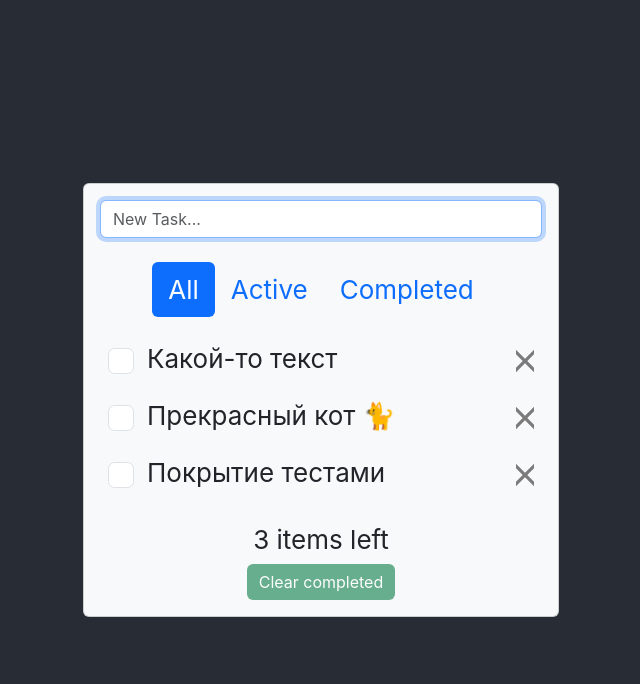
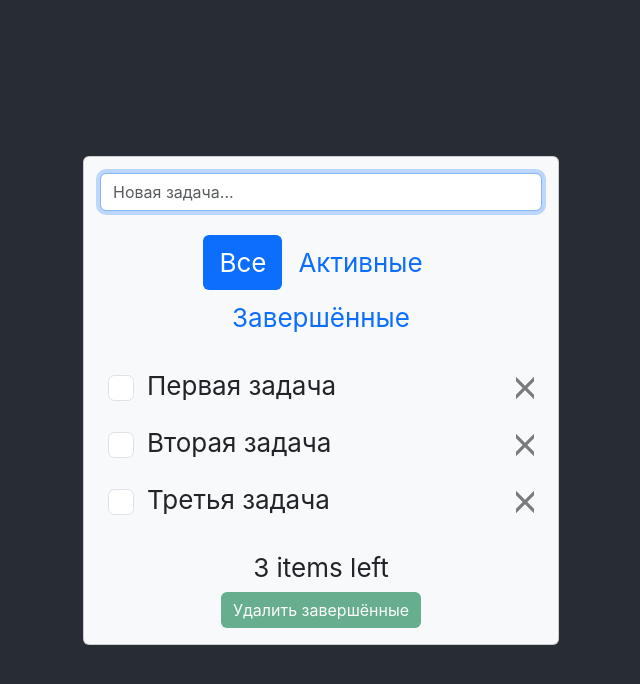
Before and after one commit to yuriyvyatkin/react-todos, a React (Create React App) app: page / in a window 1280 px wide. Shown: the top 684 px of the page, without its empty margins (319-959 px from the left). Built offline with nearby package versions, Linux system fonts and the light colour scheme; the HTML template or start-up script is replaced by a standard one.

Commit message:
Delete useless packages and files, russify app, update README.md

```diff
--- a/package.json
+++ b/package.json
@@ -9,7 +9,6 @@
   "main": "src/index.tsx",
   "private": true,
   "dependencies": {
-    "@babel/core": "^7.21.4",
     "@testing-library/jest-dom": "^5.16.5",
     "@testing-library/react": "^13.4.0",
     "@testing-library/user-event": "^13.5.0",
@@ -49,8 +48,7 @@
     ]
   },
   "devDependencies": {
-    "@types/babel__core": "^7.20.1",
-    "gh-pages": "^5.0.0",
-    "@babel/plugin-proposal-private-property-in-object": "^7.16.0"
+    "@babel/plugin-proposal-private-property-in-object": "^7.16.0",
+    "gh-pages": "^5.0.0"
   }
 }
--- a/public/index.html
+++ b/public/index.html
@@ -1,18 +1,19 @@
 <!DOCTYPE html>
-<html lang="en">
+<html lang="ru">
 
 <head>
   <meta charset="utf-8" />
   <link rel="icon" href="%PUBLIC_URL%/favicon.ico" />
   <meta name="viewport" content="width=device-width, initial-scale=1" />
   <meta name="theme-color" content="#000000" />
-  <link rel="manifest" href="%PUBLIC_URL%/manifest.json" />
   <link href="https://cdn.jsdelivr.net/npm/bootstrap@5.3.0/dist/css/bootstrap.min.css" rel="stylesheet" integrity="sha384-9ndCyUaIbzAi2FUVXJi0CjmCapSmO7SnpJef0486qhLnuZ2cdeRhO02iuK6FUUVM" crossorigin="anonymous">
-  <title>Todos</title>
+  <title>Список задач</title>
 </head>
 
 <body>
-  <noscript>You need to enable JavaScript to run this app.</noscript>
+  <noscript>
+    Вам необходимо включить JavaScript для запуска этого приложения.
+  </noscript>
   <div id="root"></div>
 </body>
 
--- a/src/App.tsx
+++ b/src/App.tsx
@@ -18,9 +18,9 @@ interface Task {
 }
 
 const defaultTasks: Task[] = [
-  { id: 1, name: 'Какой-то текст', completed: false },
-  { id: 2, name: 'Прекрасный кот 🐈', completed: false },
-  { id: 3, name: 'Покрытие тестами', completed: false },
+  { id: 1, name: 'Первая задача', completed: false },
+  { id: 2, name: 'Вторая задача', completed: false },
+  { id: 3, name: 'Третья задача', completed: false },
 ];
 
 const storedTasksJSON = localStorage.getItem('tasks');
@@ -110,7 +110,7 @@ function App() {
     }
 
     if (filteredTasks.length === 0) {
-      return <span className="d-inline-block text-secondary mb-3">Nothing here...</span>;
+      return <span className="d-inline-block text-secondary mb-3">Здесь ничего нет...</span>;
     }
 
     return filteredTasks.map((task) => (
@@ -164,7 +164,7 @@ function App() {
                   <FormControl
                     className="form-control add-task"
                     type="text"
-                    placeholder="New Task..."
+                    placeholder="Новая задача..."
                     value={inputValue}
                     onChange={handleInputChange}
                     autoFocus
@@ -180,7 +180,7 @@ function App() {
                       active={activeTab === 'all'}
                       onClick={() => handleNavItemClick('all')}
                     >
-                      All
+                      Все
                     </Nav.Link>
                   </Nav.Item>
                   <Nav.Item>
@@ -189,7 +189,7 @@ function App() {
                       active={activeTab === 'active'}
                       onClick={() => handleNavItemClick('active')}
                     >
-                      Active
+                      Активные
                     </Nav.Link>
                   </Nav.Item>
                   <Nav.Item>
@@ -198,7 +198,7 @@ function App() {
                       active={activeTab === 'completed'}
                       onClick={() => handleNavItemClick('completed')}
                     >
-                      Completed
+                      Завершённые
                     </Nav.Link>
                   </Nav.Item>
                 </Nav>
@@ -220,7 +220,7 @@ function App() {
                   onClick={clearCompletedTasks}
                   disabled={activeTaskCount === tasks.length}
                 >
-                  Clear completed
+                  Удалить завершённые
                 </button>
               </Card.Body>
             </Card>
```
Also changed, not shown: public/manifest.json (deleted), public/robots.txt (deleted), 2 other files (tests, documents, lock files or other folders).
